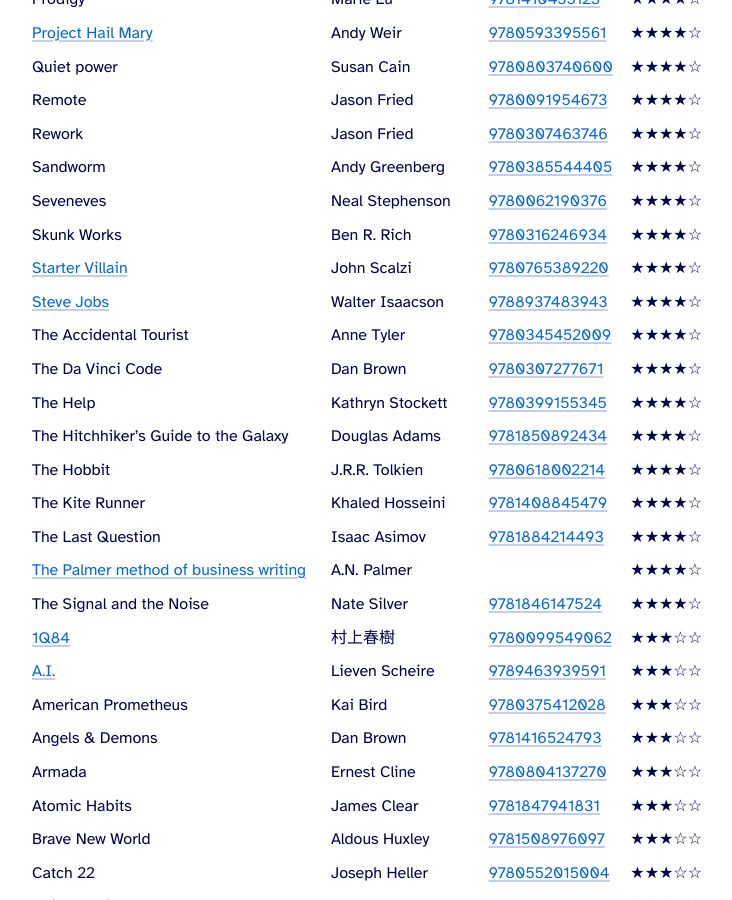
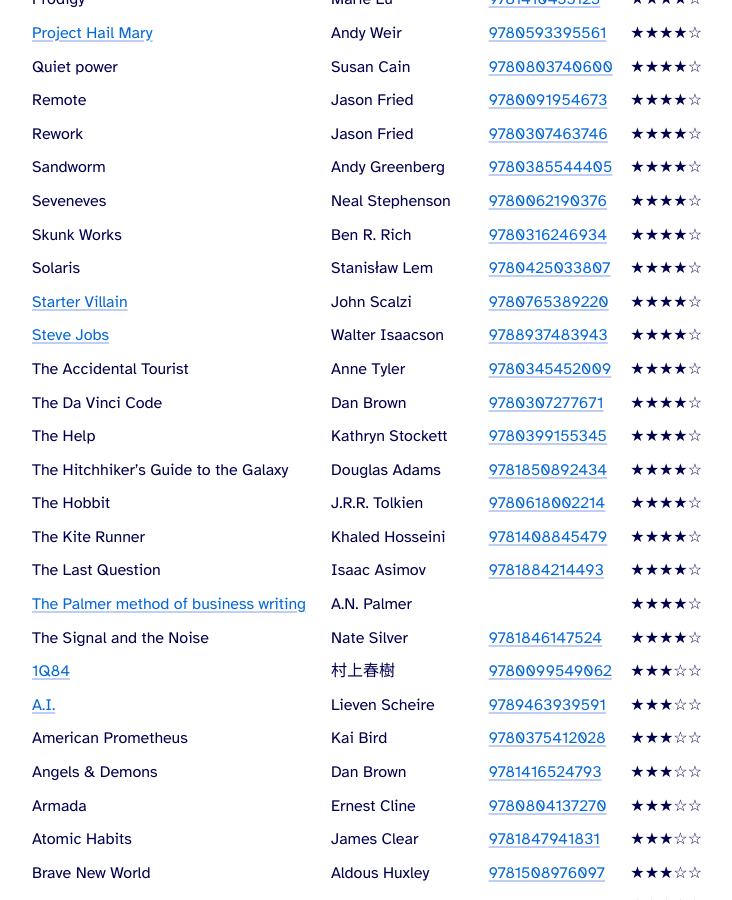
Before and after one commit to cimm/suffix, a Jekyll site: the page built from reading/index.html, in a window 1280 px wide and 900 px high, scrolled down 1803 px. Shown: the whole window, without its empty margins (273-1005 px from the left). Built offline with Jekyll 4.4.1, drawn with Linux system fonts in a browser that asks for light colours.

Commit message:
Add Solaris by S. Lem

```diff
--- a/_data/books.yml
+++ b/_data/books.yml
@@ -435,6 +435,11 @@
   rating: 3
   read: 2025
   url: "2025-reading-list"
+- name: "Solaris"
+  author: "Stanisław Lem"
+  isbn13: 9780425033807
+  rating: 4
+  read: 2026
 - name: "Starship Troopers"
   author: "Robert A. Heinlein"
   isbn13: 9780425015605
```
